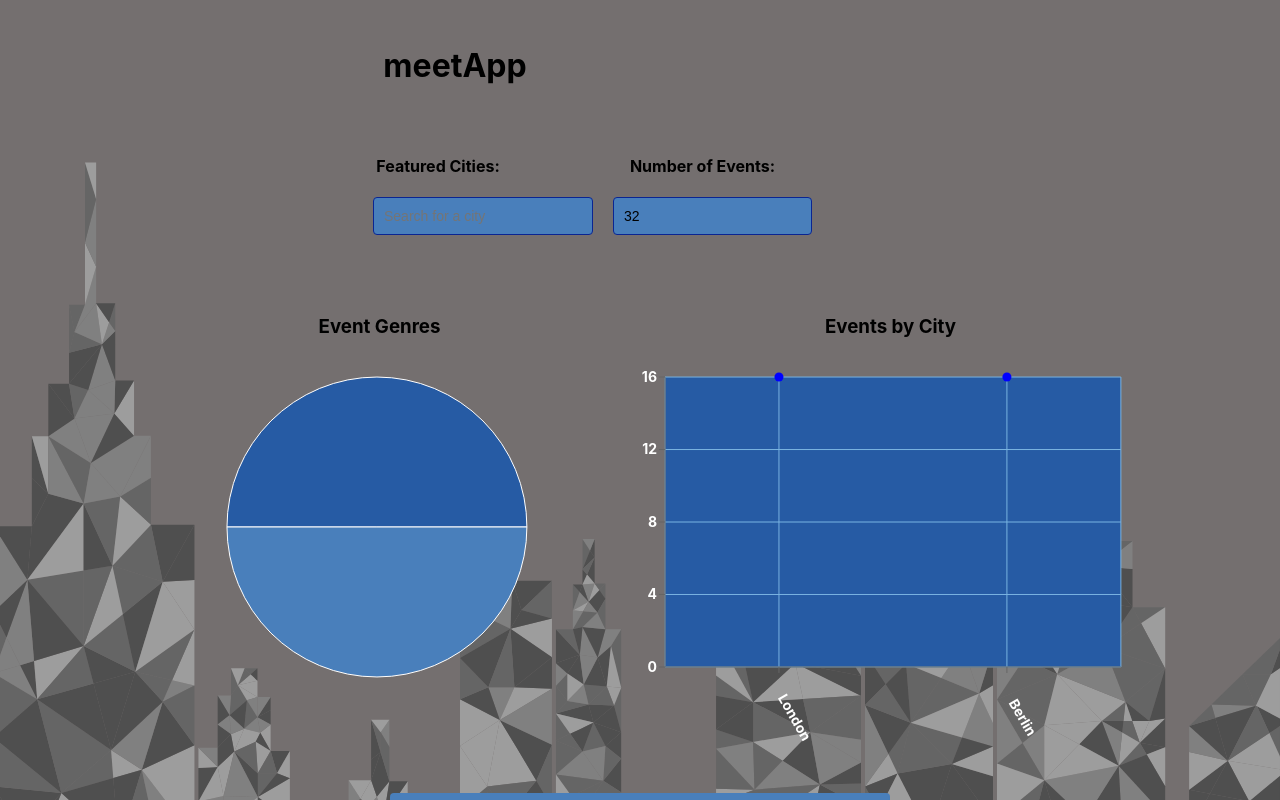
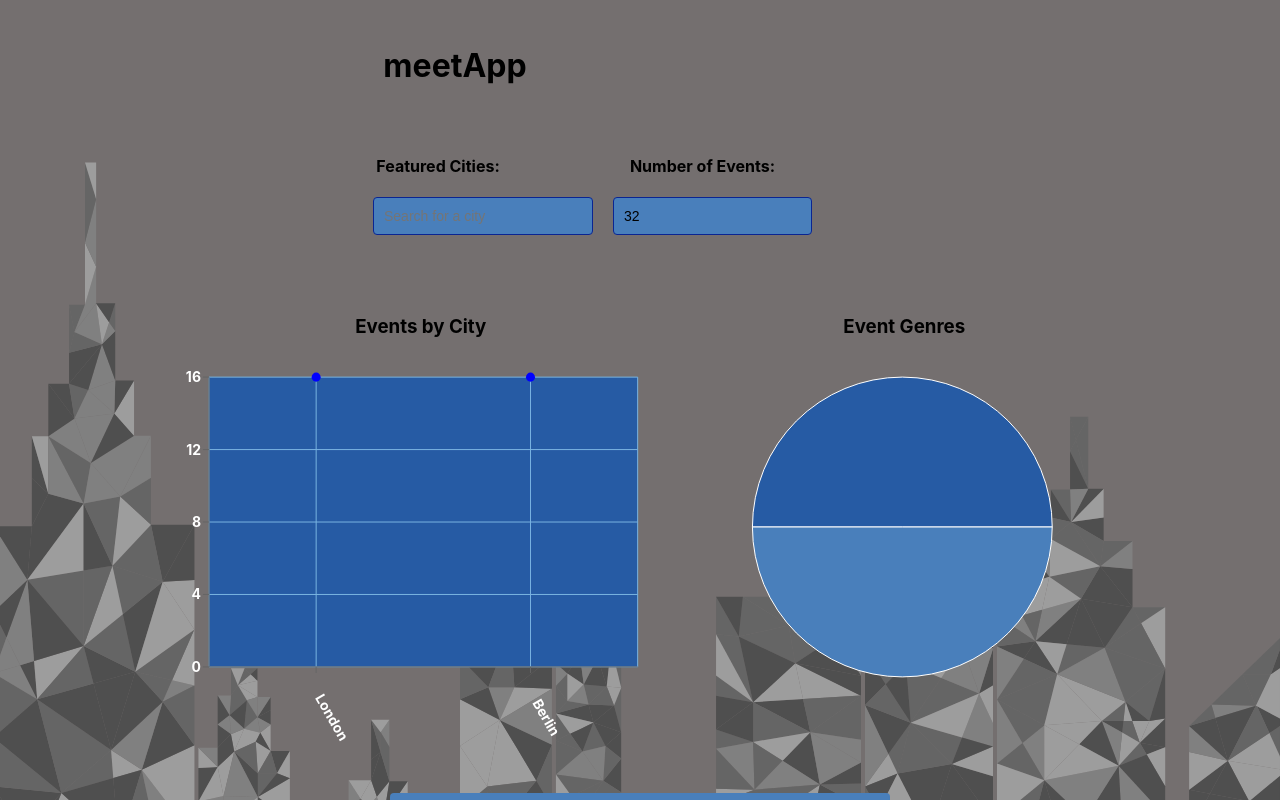
Before and after one commit to eroktopus/Meet_App, a React (Create React App) app: page / in a window 1280 px wide. Shown: the top 800 px of the page. Built offline with nearby package versions, Linux system fonts and the light colour scheme; what atatus-spa would draw is missing.

Commit message:
final tweaks

```diff
--- a/src/App.css
+++ b/src/App.css
@@ -203,7 +203,7 @@ input[type="number"] {
   grid-template-columns: 1fr 1fr;
   padding-bottom: 20px;
   padding-top: 20px;
-  padding-left: 60px;
+  padding-left: 115px;
   padding-right: 70px;
 }
 @media (max-width: 768px) {
--- a/src/App.js
+++ b/src/App.js
@@ -60,8 +60,8 @@ const App = () => {
         />
       </div>
       <div className="charts-container">
+        <CityEventsChart allLocations={allLocations} events={events} />
         <EventGenresChart events={events} />
-        <CityEventsChart allLocations={allLocations} events={events} />
       </div>
       <EventList events={events} />
     </div>
```
